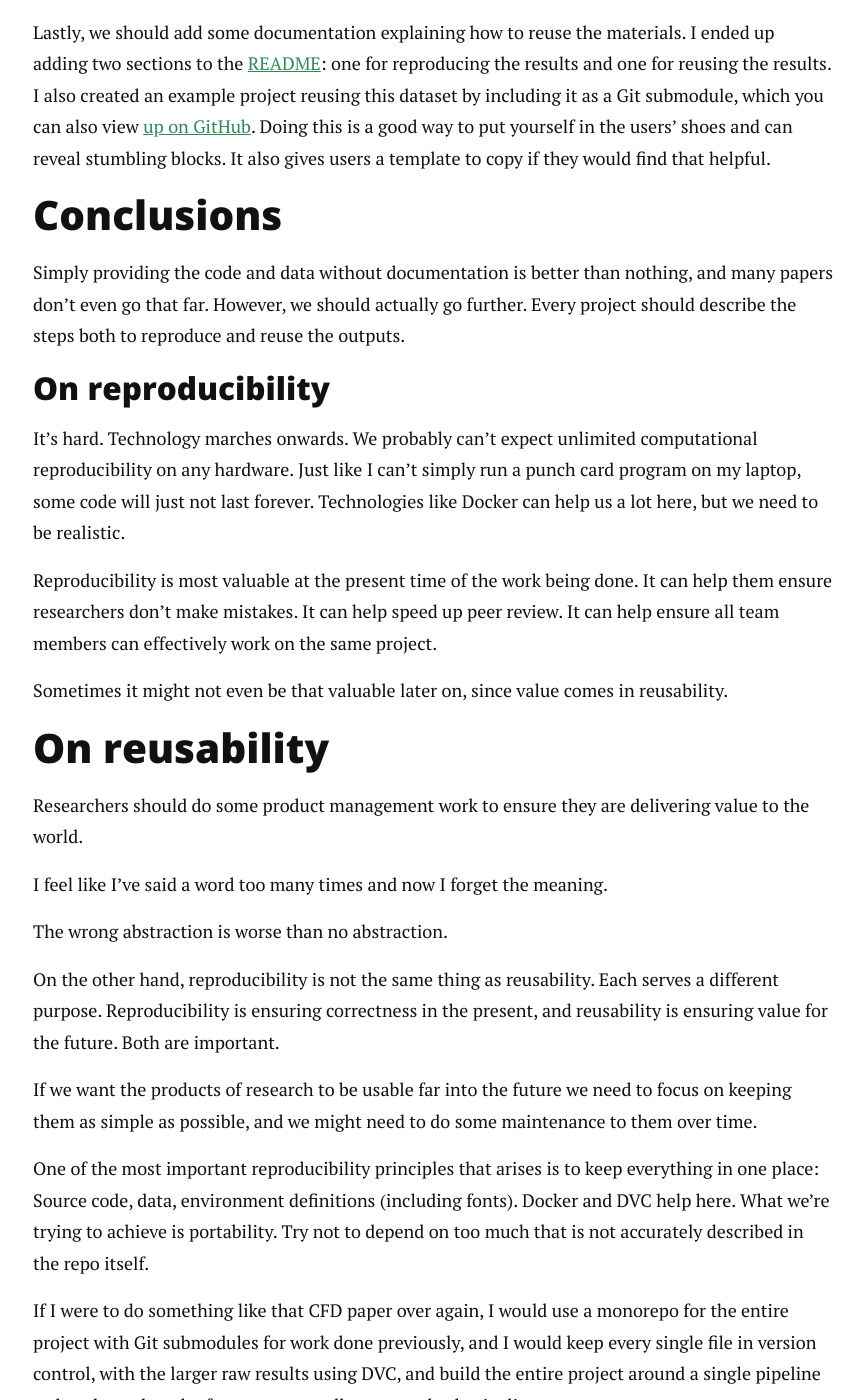
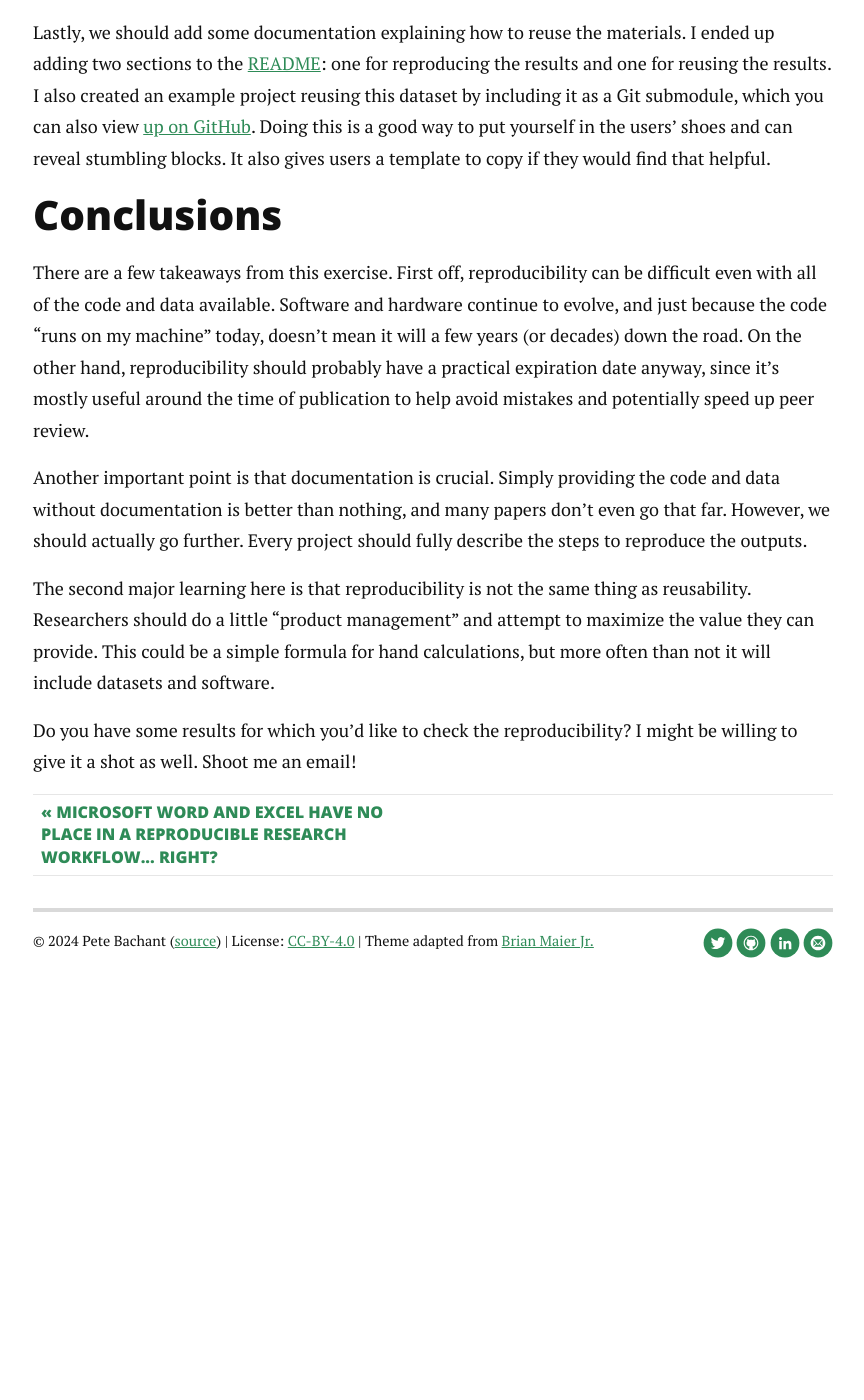
Before and after one commit to petebachant/petebachant.github.io, a Jekyll site: the page built from _posts/2024-12-03-failed-to-repro.markdown, in a window 1280 px wide and 1400 px high, scrolled down 8043 px. Shown: the whole window, without its empty margins (207-1071 px from the left). Built offline with Jekyll 4.4.1, drawn with Linux system fonts in a browser that asks for light colours; nearby versions of some CDN libraries; comment, search, counter and statistics services are not loaded; after the commit the page ends 9088 px from its top, so only the background shows below that; some of the changed text lies outside the part shown.

Commit message:
Trim down a lot

```diff
--- a/_posts/2024-12-03-failed-to-repro.markdown
+++ b/_posts/2024-12-03-failed-to-repro.markdown
@@ -257,128 +257,33 @@ It also gives users a template to copy if they would find that helpful.
 
 ## Conclusions
 
+There are a few takeaways from this exercise.
+First off,
+reproducibility can be difficult
+even with all of the code and data available.
+Software and hardware continue to evolve,
+and just because the code "runs on my machine" today,
+doesn't mean it will a few years (or decades) down the road.
+On the other hand,
+reproducibility should probably have a practical expiration date anyway,
+since it's mostly useful around the time of publication
+to help avoid mistakes and potentially speed up peer review.
+
+Another important point is that documentation is crucial.
 Simply providing the code and data without documentation is better than
 nothing,
 and many papers don't even go that far.
 However,
 we should actually go further.
-Every project should describe the steps both to reproduce and reuse the
-outputs.
+Every project should fully describe the steps to reproduce the outputs.
 
-### On reproducibility
-
-It's hard.
-Technology marches onwards.
-We probably can't expect unlimited computational reproducibility
-on any hardware.
-Just like I can't simply run a punch card program on my laptop,
-some code will just not last forever.
-Technologies like Docker can help us a lot here,
-but we need to be realistic.
-
-Reproducibility is most valuable at the present time of the work
-being done.
-It can help them ensure researchers don't make mistakes.
-It can help speed up peer review.
-It can help ensure all team members can effectively work on the same
-project.
-
-Sometimes it might not even be that valuable later on,
-since value comes in reusability.
-
-## On reusability
-
-Researchers should do some product management work to ensure they are
-delivering value to the world.
-
-I feel like I've said a word too many times and now I forget the meaning.
-
-The wrong abstraction is worse than no abstraction.
-
-On the other hand,
-reproducibility is not the same thing as reusability.
-Each serves a different purpose.
-Reproducibility is ensuring correctness in the present,
-and reusability is ensuring value for the future.
-Both are important.
-
-If we want the products of research to be usable far into the future
-we need to focus on keeping them as simple as possible,
-and we might need to do some maintenance to them over time.
-
-One of the most important reproducibility principles that arises
-is to keep everything in one place:
-Source code, data, environment definitions (including fonts).
-Docker and DVC help here.
-What we're trying to achieve is portability.
-Try not to depend on too much that is not accurately described in the
-repo itself.
-
-If I were to do something like that CFD paper over again, I would use
-a monorepo for the entire project with Git submodules for work done previously,
-and I would keep every single file in version control,
-with the larger raw results using DVC,
-and build the entire project around a single pipeline
-rather than a bunch of custom manually-executed sub-pipelines.
-
-We need to think like product managers a bit and try to imagine
-simple ways to derive value from what we produce.
-It's nice if we can provide a simple recommendation or hand calculation,
-but in many cases some sort of complex computational workflow is shown in
-a paper, where readers are left to their own devices regarding how to
-actually use the workflow.
-
-So at a bare minimum, you should still be sharing everything.
-It should be reproducible.
-If you want to have the most impact, be thoughtful about the products
-of your research and how they can deliver the most value.
-
-Overall, I'd give myself a B- for reproducibility and reusability
-here.
-The data and code were made openly available and
-cited in the relevant paper.
-However, as a product, this repo is not really easy to reuse.
-The CSVs of processed data are the core of the value,
-and maybe the plotting code provides some value for copy/pasting,
-but again, these require copying and pasting,
-which doesn't necessarily leave breadcrumbs for further reuse.
-
-The changes we made here did not make our project completely self
-contained.
-For instance,
-we are still depending on Dockerhub to not delete that Anaconda image
-we're using as our base to build ours.
-We should probably push the image somewhere.
-Even if we did that, however,
-Docker could stop supporting that image format,
-leaving us unable to reproduce this again.
-We're depending on the Python Package Index (PyPI) to retain those versions
-of `progressbar33` and `pxl` for us to download.
-We're depending on the Debian archives to stay up.
-Is true reproducibility a real goal here?
-
-So what are the takeaways here?
-Reproducibility has an expiration date?
-Reusable products need to be carefully thought about to minimize
-their dependencies?
-
-Should we treat these bundles of data and code as products that require
-maintenance?
-Or should we simply hand them off to the world and move on?
-Do we have some obligation to treat these as products and ensure they
-deliver value to the users,
-or is enough to simply provide all of the materials?
-
-Perhaps this project as a whole can be treated as a starting point
-for the user, and they can morph it to their own ends?
-
-Though I will acknowledge that in some cases the only value you
-can possibly derive from some work is a simple hand calculation,
-that is increasingly rare as research becomes more complex.
-In many cases, the real value we can provide is through
-delivering datasets and software.
-
-Avoid complexity!
+The second major learning here is that reproducibility is not the same
+thing as reusability.
+Researchers should do a little "product management"
+and attempt to maximize the value they can provide.
+This could be a simple formula for hand calculations,
+but more often than not it will include datasets
+and software.
 
 Do you have some results for which you'd like to check the reproducibility?
 I might be willing to give it a shot as well.
```
